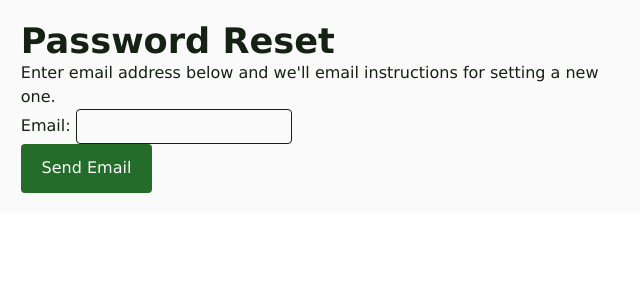
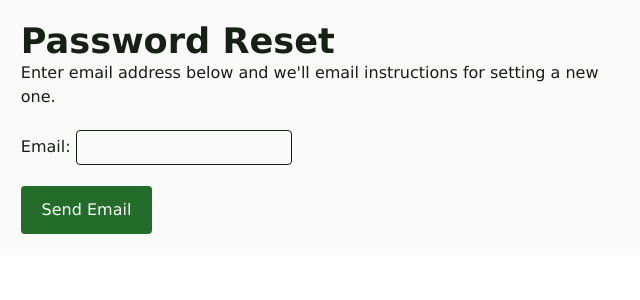
Before and after one commit to lancegoyke/djarter, a Django app: page /accounts/password-reset/ in a window 1280 px wide. Shown: the part 66-366 px from the top of the page, without its empty margins (0-640 px from the left). Run offline with Django 4.2, Linux system fonts and the light colour scheme; parts of the project's set-up code (start-up, migrations or seed data) failed here and were passed over.

Commit message:
improve spacing

```diff
--- a/templates/registration/password_reset_form.html
+++ b/templates/registration/password_reset_form.html
@@ -8,7 +8,7 @@
 {% block content %}
   <h1>Password Reset</h1>
   <p>Enter email address below and we'll email instructions for setting a new one.</p>
-  <form method="post">
+  <form class="stack" method="post">
     {% csrf_token %}
     {{ form.as_p }}
     <button type="submit">Send Email</button>
```
